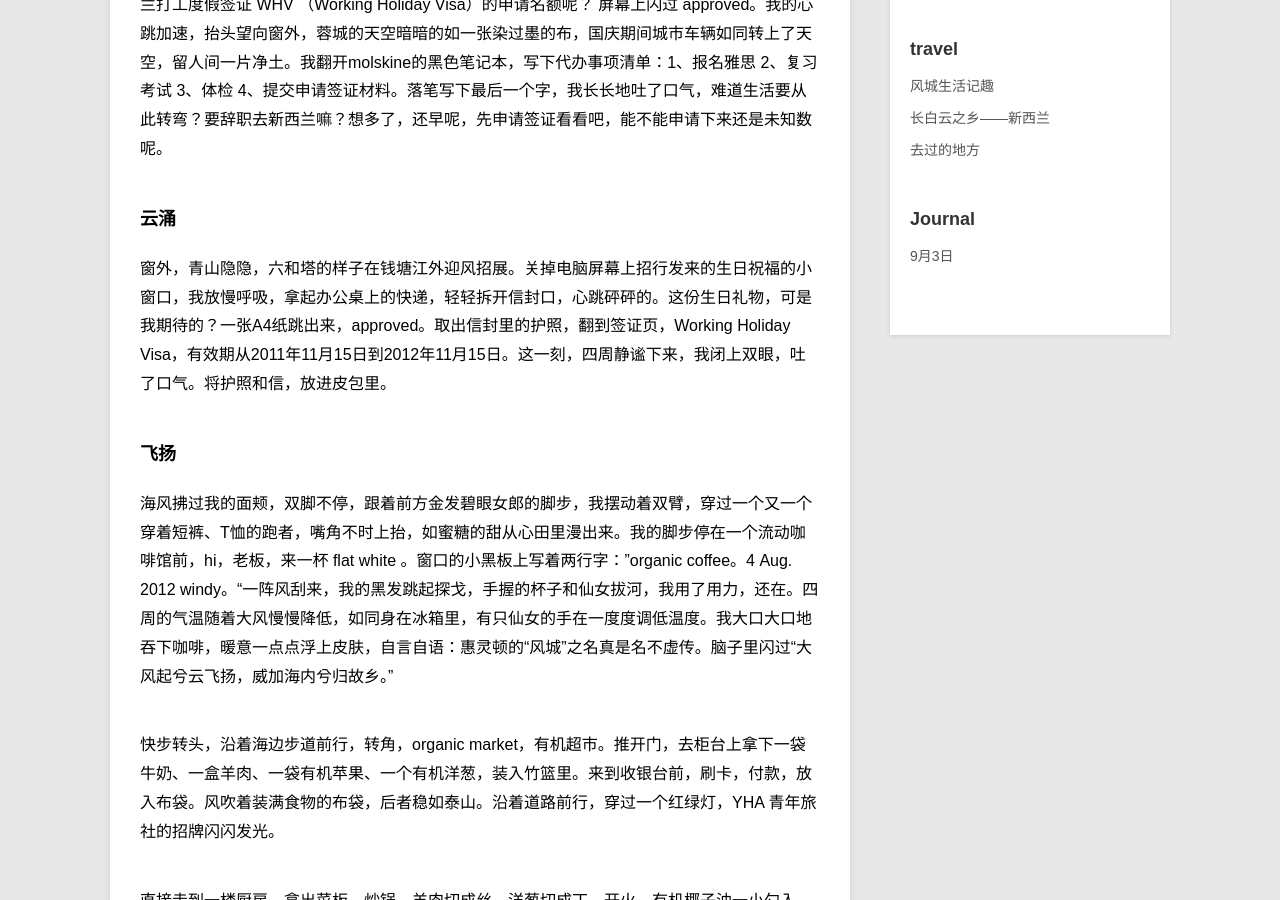
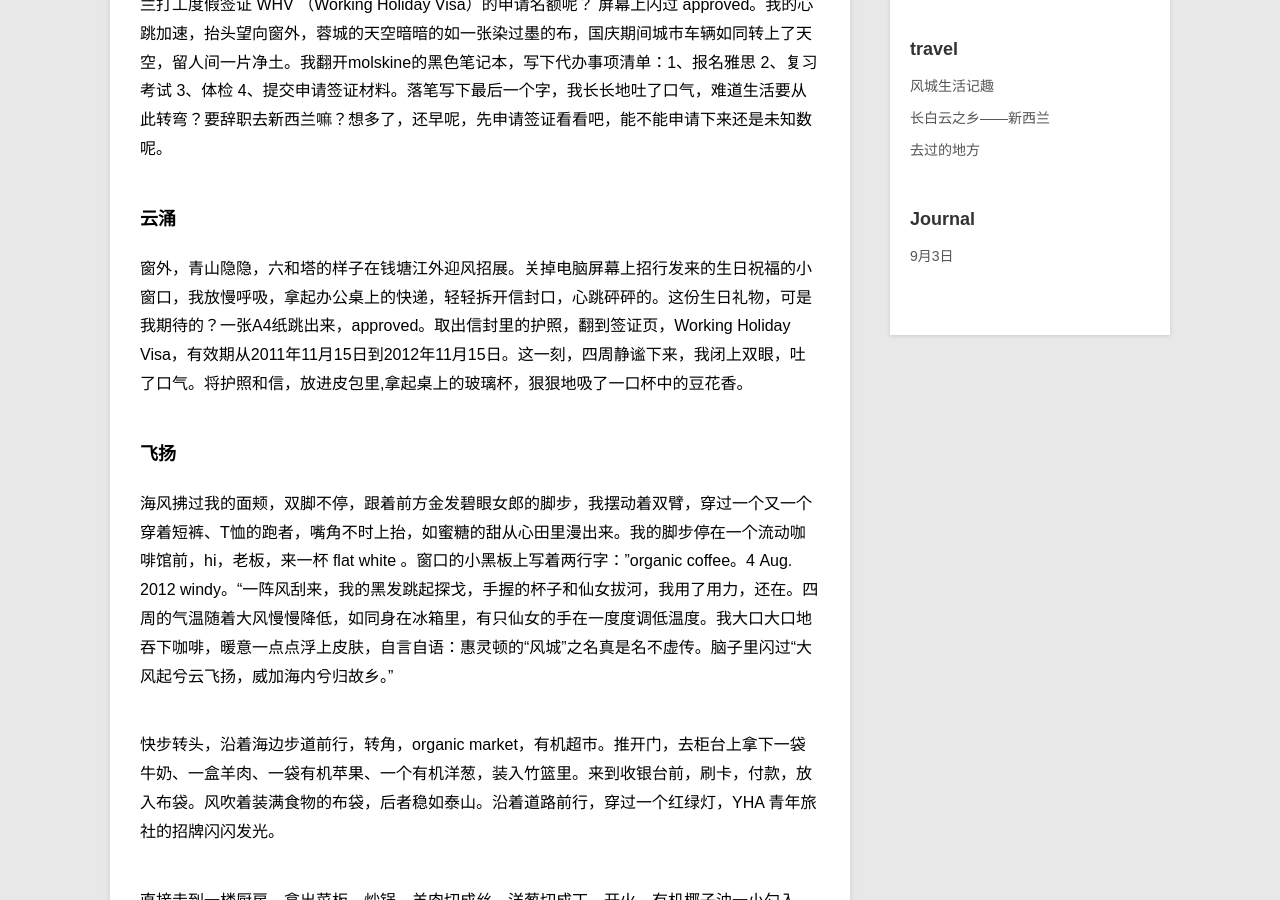
Before and after one commit to violettianjie/violettianjie.github.io, a Jekyll site: the page built from _posts/travel/2017-11-08-wellington.md, in a window 1280 px wide and 900 px high, scrolled down 401 px. Built offline with Jekyll 4.4.1, drawn with Linux system fonts in a browser that asks for light colours.

Commit message:
Update 2017-11-08-wellington.md

```diff
--- a/_posts/travel/2017-11-08-wellington.md
+++ b/_posts/travel/2017-11-08-wellington.md
@@ -15,7 +15,7 @@ description: “惠灵顿点滴”
 
 ### 云涌
 
-窗外，青山隐隐，六和塔的样子在钱塘江外迎风招展。关掉电脑屏幕上招行发来的生日祝福的小窗口，我放慢呼吸，拿起办公桌上的快递，轻轻拆开信封口，心跳砰砰的。这份生日礼物，可是我期待的？一张A4纸跳出来，approved。取出信封里的护照，翻到签证页，Working Holiday Visa，有效期从2011年11月15日到2012年11月15日。这一刻，四周静谧下来，我闭上双眼，吐了口气。将护照和信，放进皮包里。
+窗外，青山隐隐，六和塔的样子在钱塘江外迎风招展。关掉电脑屏幕上招行发来的生日祝福的小窗口，我放慢呼吸，拿起办公桌上的快递，轻轻拆开信封口，心跳砰砰的。这份生日礼物，可是我期待的？一张A4纸跳出来，approved。取出信封里的护照，翻到签证页，Working Holiday Visa，有效期从2011年11月15日到2012年11月15日。这一刻，四周静谧下来，我闭上双眼，吐了口气。将护照和信，放进皮包里,拿起桌上的玻璃杯，狠狠地吸了一口杯中的豆花香。
 
 ### 飞扬
 海风拂过我的面颊，双脚不停，跟着前方金发碧眼女郎的脚步，我摆动着双臂，穿过一个又一个穿着短裤、T恤的跑者，嘴角不时上抬，如蜜糖的甜从心田里漫出来。我的脚步停在一个流动咖啡馆前，hi，老板，来一杯 flat white 。窗口的小黑板上写着两行字：”organic coffee。4 Aug. 2012 windy。“一阵风刮来，我的黑发跳起探戈，手握的杯子和仙女拔河，我用了用力，还在。四周的气温随着大风慢慢降低，如同身在冰箱里，有只仙女的手在一度度调低温度。我大口大口地吞下咖啡，暖意一点点浮上皮肤，自言自语：惠灵顿的“风城”之名真是名不虚传。脑子里闪过“大风起兮云飞扬，威加海内兮归故乡。”
```
